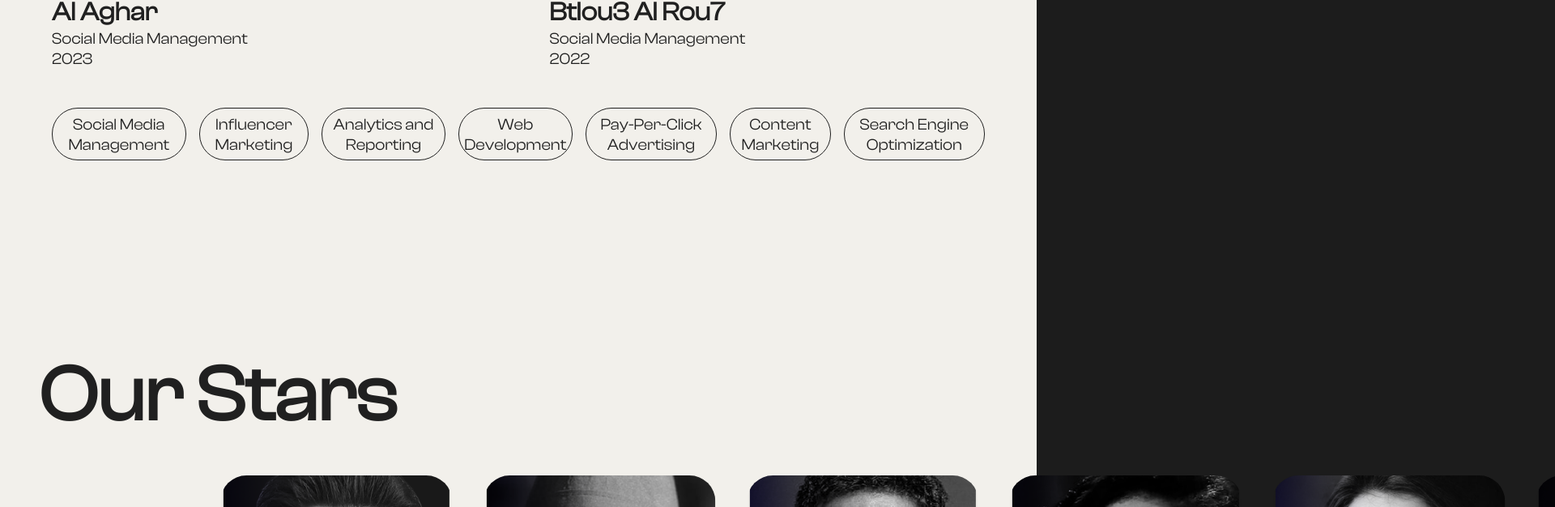
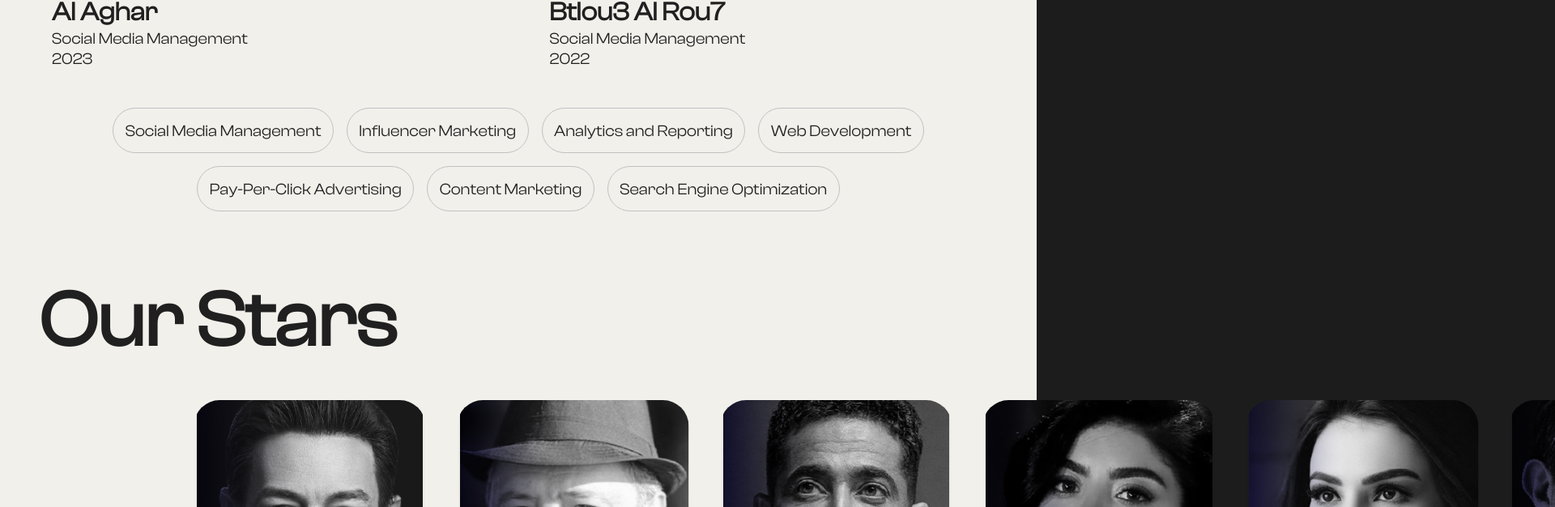
Before and after one commit to shehabwaleedd/tagMedia, a Next.js app: page / in a window 1280 px wide. Shown: the part 2970-3596 px from the top of the page at 81% size, 1920 px wide, since content can reach past the window. Built offline with nearby package versions, Linux system fonts and the light colour scheme.

Commit message:
added rounded buttons effect

```diff
--- a/package.json
+++ b/package.json
@@ -15,6 +15,7 @@
     "next": "14.1.0",
     "react": "^18",
     "react-dom": "^18",
+    "react-fast-marquee": "^1.6.4",
     "react-icons": "^5.0.1"
   },
   "devDependencies": {
--- /dev/null
+++ b/src/animation/RoundedButton/index.jsx
@@ -0,0 +1,44 @@
+'use client'
+import React from 'react'
+import { useEffect, useRef } from 'react';
+import styles from './style.module.scss';
+import gsap from 'gsap';
+import Magnetic from '../Magnetic';
+
+const RoundedButton = ({children, backgroundColor="var(--accent-color)", ...attributes}) => {
+
+  const circle = useRef(null);
+  let timeline = useRef(null);
+  let timeoutId = null;
+  useEffect( () => {
+    timeline.current = gsap.timeline({paused: true})
+    timeline.current
+      .to(circle.current, {top: "-25%", width: "150%", duration: 0.4, ease: "power3.in"}, "enter")
+      .to(circle.current, {top: "-150%", width: "125%", duration: 0.25}, "exit")
+  }, [])
+
+  const manageMouseEnter = () => {
+    if(timeoutId) clearTimeout(timeoutId)
+    timeline.current.tweenFromTo('enter', 'exit');
+  }
+
+  const manageMouseLeave = () => {
+    timeoutId = setTimeout( () => {
+      timeline.current.play();
+    }, 300)
+  }
+
+  return (
+    <Magnetic>
+      <div className={styles.roundedButton} style={{overflow: "hidden"}} onMouseEnter={() => {manageMouseEnter()}} onMouseLeave={() => {manageMouseLeave()}} {...attributes}>
+          {
+            children
+          }
+        <div ref={circle} style={{backgroundColor}} className={styles.circle}></div>
+      </div>
+    </Magnetic>
+  )
+}
+
+
+export default RoundedButton
--- /dev/null
+++ b/src/animation/RoundedButton/style.module.scss
@@ -0,0 +1,30 @@
+.roundedButton {
+    border-radius: 2rem;
+    border: 1px solid var(--border-color);
+    cursor: pointer;
+    position: relative;
+    display: flex;
+    align-items: center;
+    justify-content: center;
+    outline: none;
+    padding: 0.5rem;
+    p {
+        position: relative;
+        z-index: 1;
+        transition: var(--animation-primary);
+    }
+
+    &:hover {
+        p {
+            color: var(--title-color);
+        }
+    }
+}
+
+.circle {
+    width: 100%;
+    height: 150%;
+    position: absolute;
+    border-radius: 50%;
+    top: 100%;
+}
--- a/src/app/page.tsx
+++ b/src/app/page.tsx
@@ -8,11 +8,13 @@ import ImageSlider from "@/components/SlidingImages";
 
 export default function Home() {
   return (
+    <>
       <main className={styles.main}>
         <Landing />
         <Brief />
         <Featured />
         <ImageSlider />
       </main>
+    </>
   );
 }
--- a/src/components/SlidingImages/index.jsx
+++ b/src/components/SlidingImages/index.jsx
@@ -41,7 +41,7 @@ export default function ImagesSlider() {
         offset: ["start end", "end start"]
     })
 
-    const x1 = useTransform(scrollYProgress,[0, 1], ['50vw', '-100vw'])
+    const x1 = useTransform(scrollYProgress, [0, 1], ['50vw', '-100vw'])
 
     return (
         <div ref={container} className={styles.slidingImages}>
--- a/src/components/SlidingImages/style.module.scss
+++ b/src/components/SlidingImages/style.module.scss
@@ -3,8 +3,9 @@
     flex-direction: column;
     gap: 3vw;
     position: relative;
-    margin-top: 200px;
+    padding: var(--section-padding) 0;
     z-index: 1;
+    width: 100%;
     h2 {
         font-size: var(--title-size);
         color: var(--title-color);
--- a/src/components/featured/index.jsx
+++ b/src/components/featured/index.jsx
@@ -2,7 +2,7 @@ import React from 'react'
 import styles from "./style.module.scss"
 import Image from 'next/image'
 import Magnetic from '@/animation/Magnetic'
-
+import RoundedButton from '@/animation/RoundedButton'
 const index = () => {
 
     const data = [
@@ -77,11 +77,11 @@ const index = () => {
             <div className={styles.featured__miniServices}>
                 <div className={styles.featured__miniServices__container}>
                     {miniServices.map((item, index) => (
-                        <Magnetic key={index}>
+                        <RoundedButton key={index}>
                             <div className={styles.featured__miniServices__item}>
                                 <p>{item.name}</p>
                             </div>
-                        </Magnetic>
+                        </RoundedButton>
                     ))}
                 </div>
             </div>
--- a/src/components/featured/style.module.scss
+++ b/src/components/featured/style.module.scss
@@ -77,23 +77,10 @@
             gap: 1rem;
             justify-content: center;
             align-content: center;
+            flex-wrap: wrap;
         }
         &__item {
-            border: 1px solid var(--title-color);
-            border-radius: 2rem;
             padding: 0.4rem;
-            &:hover {
-                background-color: var(--accent-color);
-                transition: var(--animation-primary);
-                border-radius: 2rem;
-                transition: var(--animation-primary);
-                h3 {
-                    color: var(--background-color);
-                }
-                p {
-                    color: var(--background-color);
-                }
-            }
         }
     }
 }
```
Also changed, not shown: src/animation/marquee/Marquee.css (+6 -7 lines), src/animation/marquee/Marquee.jsx (+8 -15 lines), 1 other file (tests, documents, lock files or other folders). Lines whose indentation alone changed are shown as unchanged.
